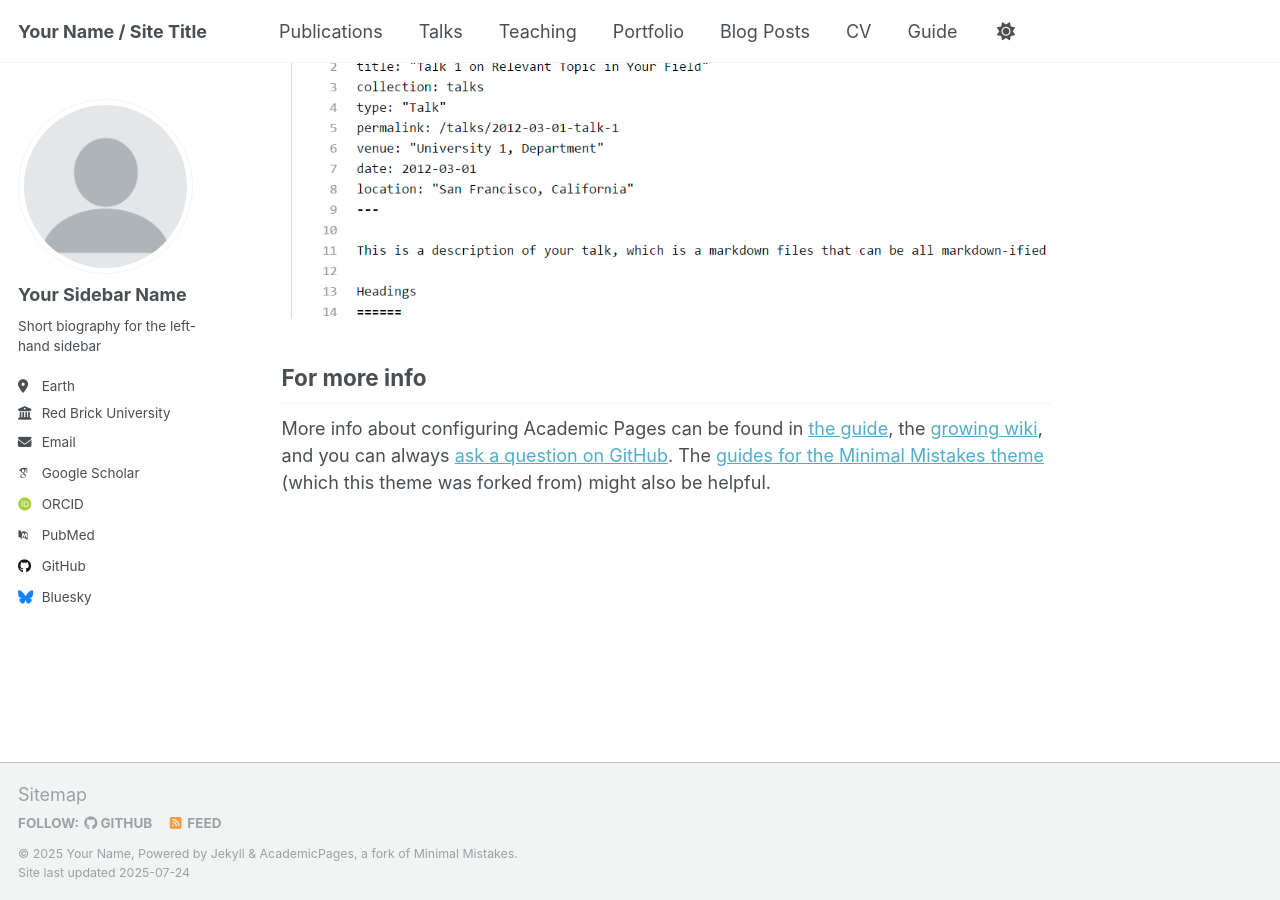
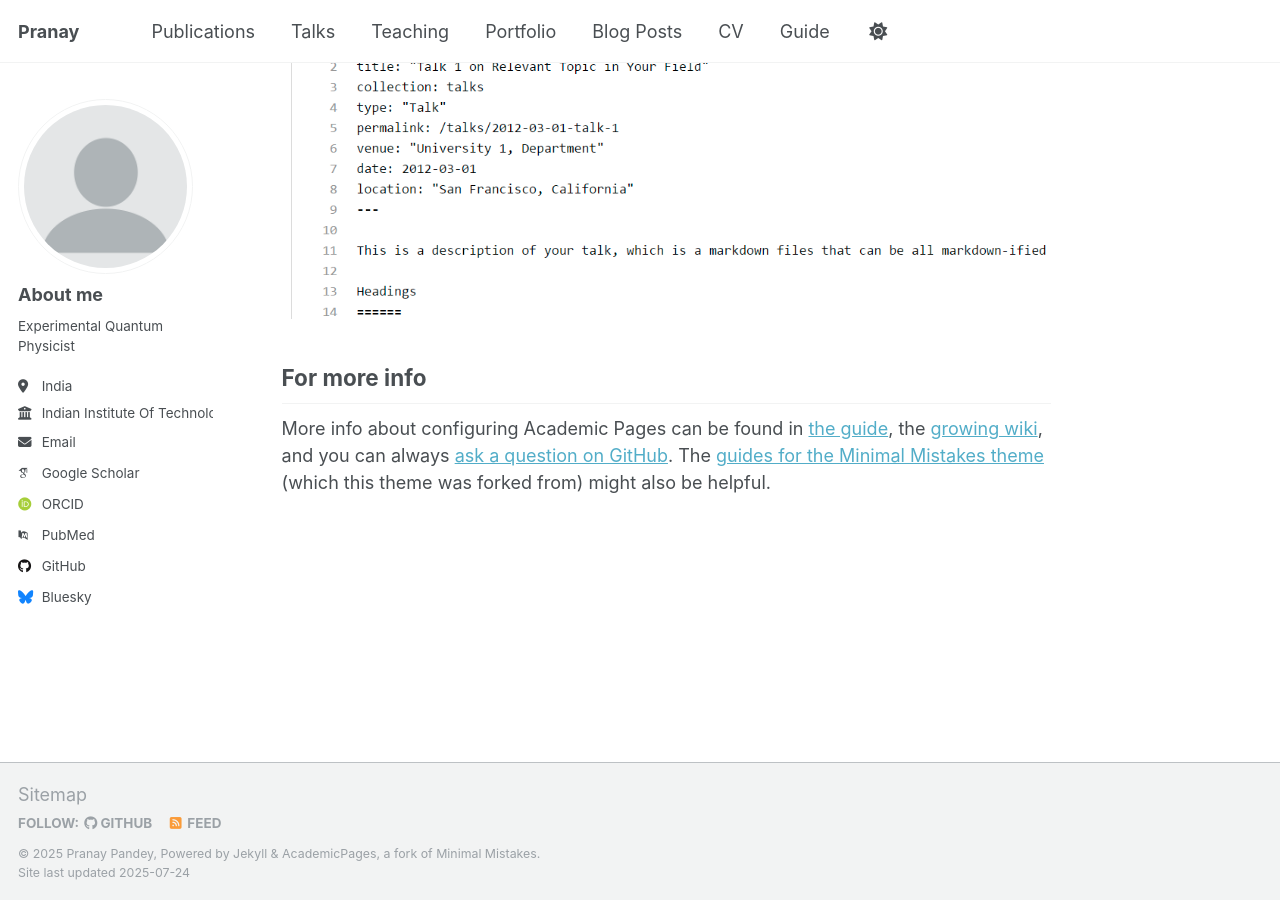
Before and after one commit to Pranay-pandey27/Pranay-pandey27.github.io, a Jekyll site: the page built from _pages/about.md, in a window 1280 px wide and 900 px high, scrolled down 2880 px. Built offline with Jekyll 4.4.1, drawn with Linux system fonts in a browser that asks for light colours; some web fonts are replaced; a script that is not in the unit is left out.

Commit message:
Update _config.yml
Updated the personal info section

```diff
--- a/_config.yml
+++ b/_config.yml
@@ -9,10 +9,10 @@
 # Basic Site Settings
 locale                   : "en-US"
 site_theme               : "default"
-title                    : "Your Name / Site Title"
+title                    : "Pranay"
 title_separator          : "-"
-name                     : &name "Your Name"
-description              : &description "personal description"
+name                     : &name "Pranay Pandey"
+description              : &description "Experimental Quantum Physicist"
 url                      : https://academicpages.github.io # the base hostname & protocol for your site e.g. "https://[your GitHub username].github.io" or if you already have some other page hosted on Github then use "https://[your GitHub username].github.io/[Your Repo Name]"
 baseurl                  : "" # the subpath of your site, e.g. "/blog"
 repository               : "academicpages/academicpages.github.io"
@@ -23,13 +23,13 @@ repository               : "academicpages/academicpages.github.io"
 author:
   # Biographic information
   avatar           : "profile.png"
-  name             : "Your Sidebar Name"
-  pronouns         : # example: "she/her"
-  bio              : "Short biography for the left-hand sidebar"
-  location         : "Earth"
-  employer         : "Red Brick University"
+  name             : "About me"
+  pronouns         : # example: "He/Him"
+  bio              : "Experimental Quantum Physicist"
+  location         : "India"
+  employer         : "Indian Institute Of Technology Kharagpur"
   uri              : # URL
-  email            : "none@example.org"
+  email            : "pranaypandey2704@gmail.com"
 
   # Academic websites
   academia         : # URL
```
